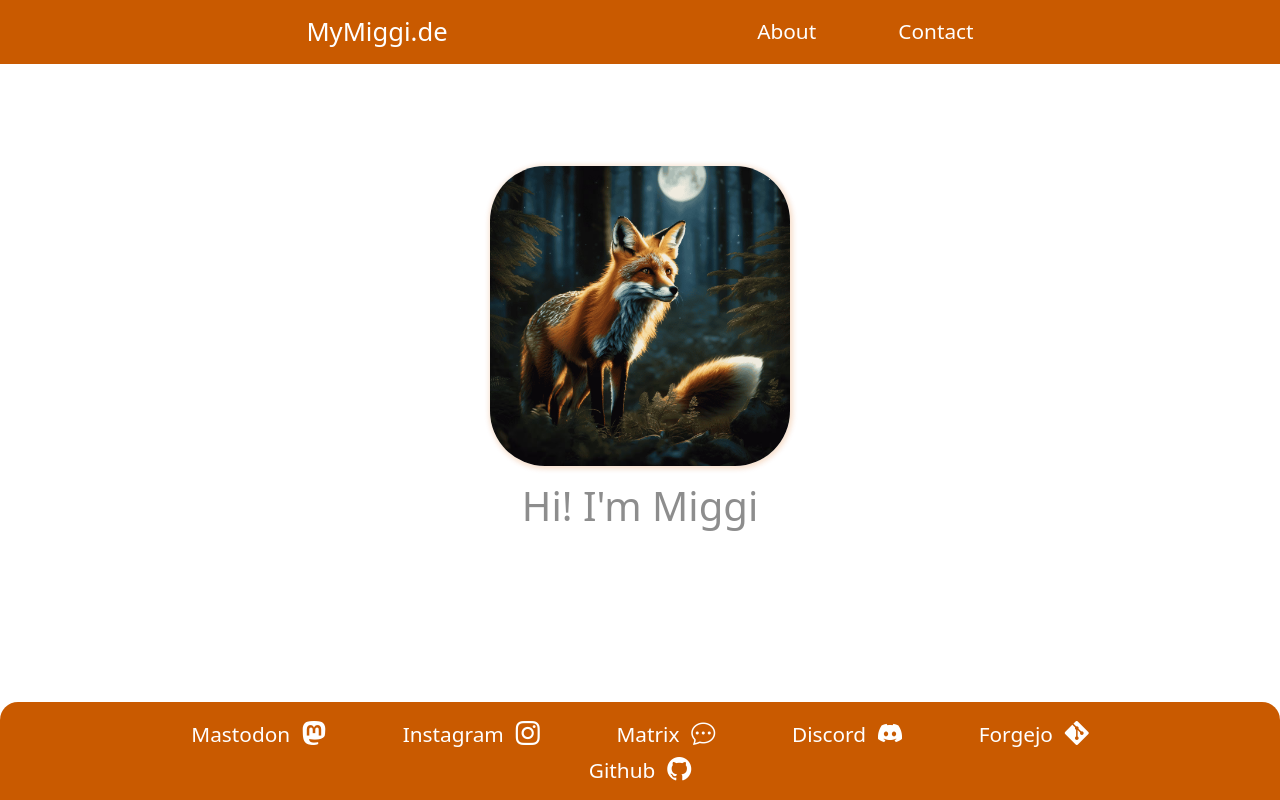
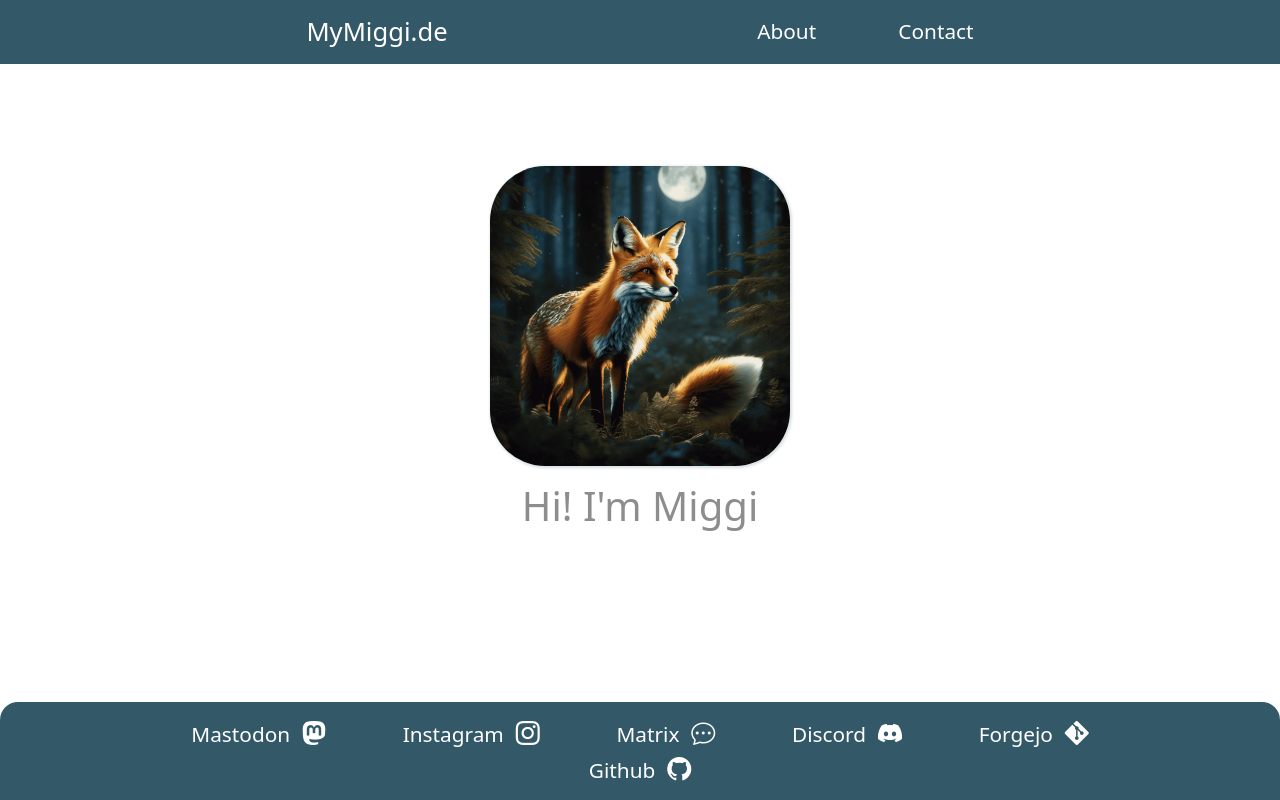
Before and after one commit to MiggiV2/mymiggi-homepage, a website built with Vite: page src/index.html in a window 1280 px wide. Built offline with nearby package versions, Linux system fonts and the light colour scheme.

Commit message:
💄 New color is darkblue

```diff
--- a/src/css/animations.css
+++ b/src/css/animations.css
@@ -9,7 +9,7 @@
 
   @keyframes glowBorder {
     from {
-      box-shadow: rgba(214, 98, 3) 5px 5px 25px 10px;
+      box-shadow: #335868 5px 5px 15px 5px;
     }
     to {
       box-shadow: none;
--- a/src/css/style.css
+++ b/src/css/style.css
@@ -3,10 +3,10 @@
 
 :root {
   --background-color-primary: white;
-  --background-color-secondary: rgb(201, 90, 0);
+  --background-color-secondary: #335868;
   --text-color-primary: black;
   --text-color-secondary: white;
-  --accent-color: rgb(214, 98, 3);
+  --accent-color: #335868;
   --mode: "light";
 }
 
```
